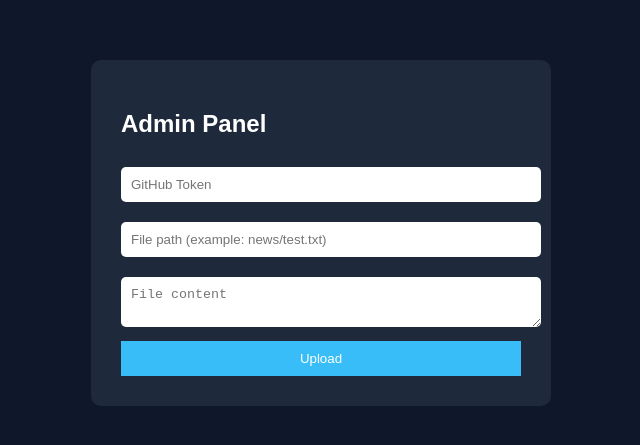
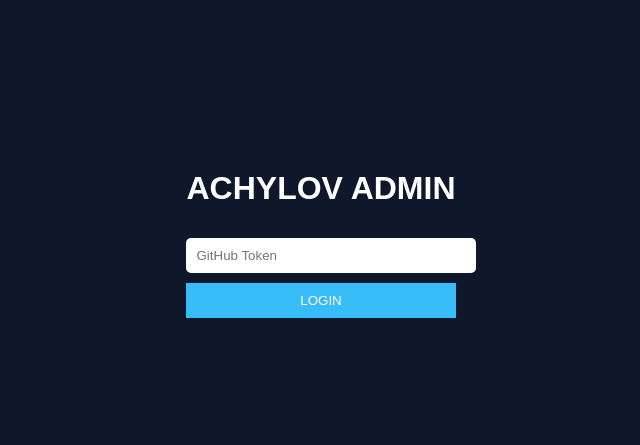
Before and after one commit to achylov2/My-First-Github-Site, a plain HTML site: page admin/index.html in a window 1280 px wide. Shown: the part 175-620 px from the top of the page, without its empty margins (319-959 px from the left). Drawn offline with Linux system fonts and the light colour scheme; files that its build step writes are made by us from their sources.

Commit message:
Update index.html

```diff
--- a/admin/index.html
+++ b/admin/index.html
@@ -2,25 +2,23 @@
 <html>
 <head>
 <meta charset="UTF-8">
-<title>Admin Panel</title>
-<link rel="stylesheet" href="style.css">
+<title>ACHYLOV ADMIN</title>
+<link rel="stylesheet" href="css/style.css">
 </head>
 
 <body>
 
-<div class="login">
-<h2>Admin Panel</h2>
+<div class="login-box">
+
+<h1>ACHYLOV ADMIN</h1>
 
 <input id="token" placeholder="GitHub Token">
-<input id="file" placeholder="File path (example: news/test.txt)">
 
-<textarea id="content" placeholder="File content"></textarea>
-
-<button onclick="upload()">Upload</button>
+<button onclick="login()">LOGIN</button>
 
 </div>
 
-<script src="script.js"></script>
+<script src="js/login.js"></script>
 
 </body>
 </html>
```
